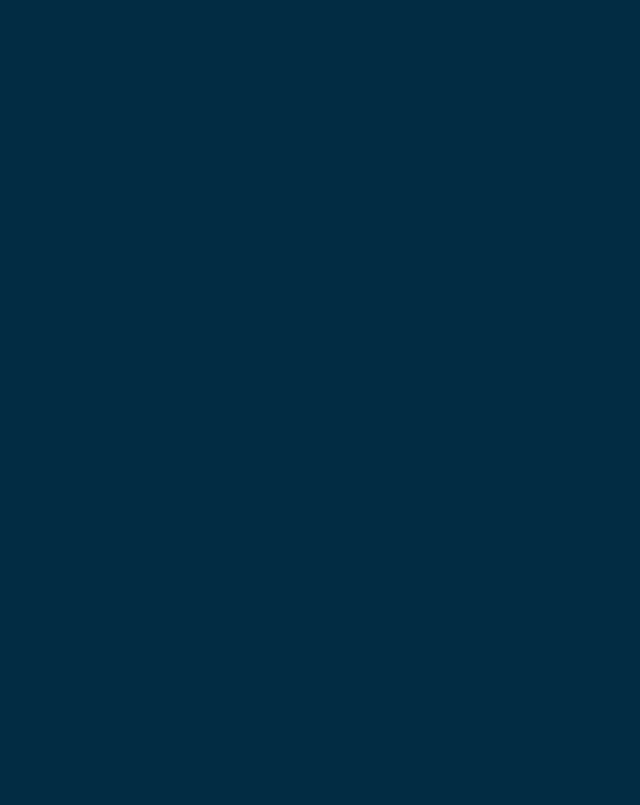
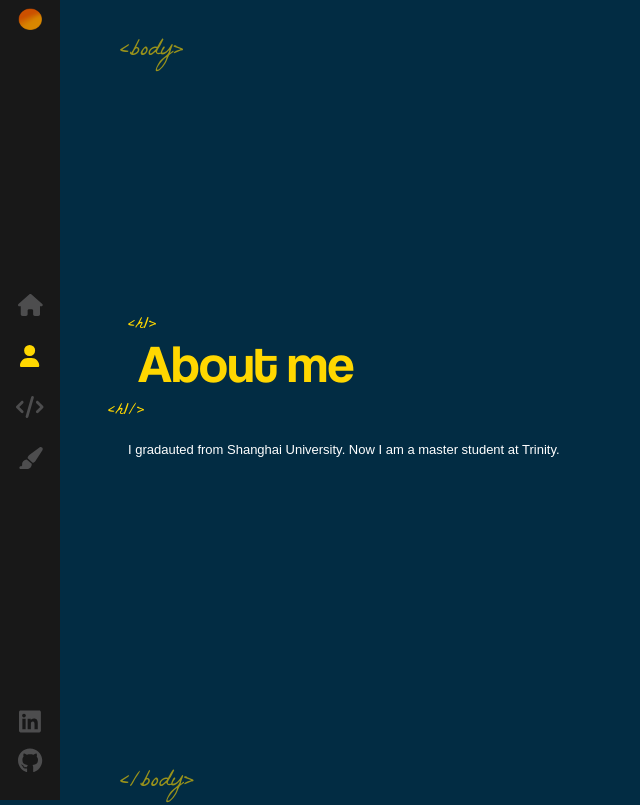
Before and after one commit to gaoyikeshuer/Yike-portfolio, a React (Create React App) app: page /Yike-portfolio/about in a window 1280 px wide. Before the commit this address had no page. Shown: the whole page, without its empty margins (0-640 px from the left). Built offline with nearby package versions, Linux system fonts and the light colour scheme.

Commit message:
update about page

```diff
--- a/src/App.js
+++ b/src/App.js
@@ -2,6 +2,7 @@ import './App.scss';
 import {  Routes, Route } from 'react-router-dom';
 import Layout from './components/Layout';
 import Home from './components/Home';
+import About from './components/About';
 //注意Route的“/”符号
 function App() {
   return (
@@ -9,6 +10,7 @@ function App() {
     <Routes>
       <Route path ="/Yike-portfolio" element = {<Layout />}>
       <Route index element ={<Home />} />
+      <Route path="/Yike-portfolio/about" element ={<About />} />
       </Route>
 
     </Routes>
--- /dev/null
+++ b/src/components/About/index.js
@@ -0,0 +1,33 @@
+import './index.scss'
+import AnimatedLetters from '../AnimatedLetters';
+import { useEffect } from 'react';
+import { useState } from 'react';
+
+const About = () =>
+{
+
+    const [letterClass, setLetterClass] = useState('text-animate')
+useEffect(() => {
+    return ()=> setTimeout(() => {
+      setLetterClass('text-animate-hover')
+    }, 4000)
+  }, [])
+    return(
+        <div className='container about-page'>
+            <div className='text-zone'>
+                <h1>
+                 <AnimatedLetters
+                 letterClass={letterClass}
+                 strArray={['A','b','o','u','t',' ','m','e']}
+                 idx={17}
+                 />
+                </h1>
+                <p>
+                    I gradauted from Shanghai University. Now I am a master student at Trinity.
+                </p>
+            </div>
+        </div>
+    )
+}
+
+export default About;
--- a/src/components/AnimatedLetters/index.js
+++ b/src/components/AnimatedLetters/index.js
@@ -5,7 +5,7 @@ const AnimatedLetters = ({ letterClass, strArray, idx})=>{
         <span>
             {
                 strArray.map((char,i)=>(
-                    <span key={char +i} className ={`${letterClass}_${i+idx}`}>
+                    <span key={char +i} className ={`${letterClass} _${i+idx}`}>
                      {char}
                     </span>
                 ))
--- /dev/null
+++ b/src/components/AnimatedLetters/index.scss
@@ -0,0 +1,26 @@
+.text-animate {
+    display: inline-block;
+    opacity: 0;
+    animation: bounceIn;
+    animation-duration: 1s;
+    animation-delay: 1s;
+    animation-fill-mode: forwards;
+    min-width: 10px;
+  }
+
+  .text-animate-hover {
+    min-width: 10px;
+    display: inline-block;
+    animation-fill-mode: both;
+
+    &:hover {
+      animation: rubberBand 1s;
+      color: #ffd700;
+    }
+  }
+
+  @for $i from 1 through 35 {
+    .text-animate._#{$i} {
+      animation-delay: #{$i / 10}s;
+    }
+  }
--- a/src/components/Home/index.js
+++ b/src/components/Home/index.js
@@ -1,13 +1,43 @@
 import { Link } from 'react-router-dom';
+import { useEffect, useState } from 'react';//not familiar with these two func
 import Typewriter from 'typewriter-effect';
+import AnimatedLetters from '../AnimatedLetters';
 import './index.scss';
 const Home = () => {
+    const [letterClass, setLetterClass] = useState('text-animate')
+
+    const nameArray = [' ','Y', 'i', 'k', 'e',' ', 'G', 'a', 'o']
+    useEffect(() => {
+        return ()=> setTimeout(() => {
+          setLetterClass('text-animate-hover')
+        }, 4000)
+      }, [])
     return(
+
         <div className ="container home-page">
             <div className="text-zone">
                 <h1>
-                    Hi, <br/> I'm Yike<br />
-                    I'm a
+                    <span className={letterClass}>
+                    H
+                    </span>
+                    <span className={`${letterClass} _1`}>
+                    i,
+                    </span>
+                    <br />
+            <span className={`${letterClass} _2`}>I</span>
+            <span className={`${letterClass} _3`}>'m</span>
+            <AnimatedLetters
+              letterClass={letterClass}
+              strArray={nameArray}
+              idx={4}
+            />
+            <br/>
+              <span className={`${letterClass} _13`}>I</span>
+            <span className={`${letterClass} _14`}>'m</span>
+            <span className={`${letterClass} _15`}> </span>
+            <span className={`${letterClass} _16`}>a</span>
+
+
 
                     <Typewriter options={{
     strings: ['Architectural designer', 'Programmer','Web developer'],
--- a/src/components/Layout/index.scss
+++ b/src/components/Layout/index.scss
@@ -34,3 +34,67 @@
     animation-delay: 1s;
 
 }
+.about-page{
+    .text-zone{
+        position: absolute;
+        left: 10%;
+        top: 50%;
+        transform: translateY(-50%);
+        width: 35%;
+        vertical-align: middle;
+        display: table-cell;
+        max-height: 90%;
+    }
+    h1{
+        font-size: 53px;
+        font-family: 'Coolvetica';
+        font-weight: 400;
+        margin-top: 0;
+        position: relative;
+        margin-bottom: 40px;
+        left: 10px;
+        color: #ffd700;
+        &::before{
+            content:'<h1>';
+            font-family: 'La Belle Aurore';
+            font-size: 18px;
+            position: absolute;
+            margin-top: -10px;
+            left: -10px;
+            line-height: 18px;
+        }
+        &::after{
+            content: '<h1/>';
+            font-family: 'La Belle Aurore';
+            font-size: 18px;
+            position: absolute;
+            left: -30px;
+            bottom: -20px;
+            line-height: 18px;
+        }
+    }
+    p{
+        font-size: 13px;
+        color: #fff;
+        font-weight: 300;
+        font-family: sans-serif;
+        min-width: fit-content;
+        animation: pulse 1s;
+
+        &:nth-of-type(1){
+            animation-delay: 1.1s;
+        }
+        &:nth-of-type(2){
+            animation-delay: 1.2s;
+        }
+        &:nth-of-type(3){
+            animation-delay: 1.3s;
+        }
+
+    }
+    .text-animate-hover{
+        &:hover{
+            color: #fff;
+        }
+    }
+}
--- a/src/components/Sidebar/index.js
+++ b/src/components/Sidebar/index.js
@@ -16,7 +16,7 @@ const Sidebar = () => (
             <NavLink exact= "true" activeclassname = "active" to="/">
                 <FontAwesomeIcon icon ={faHome} color = '#4d4d4e' />
             </NavLink>
-            <NavLink exact= "true" activeclassname = "active" className='about-link' to="/about">
+            <NavLink exact= "true" activeclassname = "active" className='about-link' to="/Yike-portfolio/about">
                 <FontAwesomeIcon icon ={faUser} color = '#4d4d4e' />
             </NavLink>
             <NavLink exact= "true" activeclassname = "active" className='coding-link' to="/coding">
```
Also changed, not shown: src/components/About/index.scss (added).
